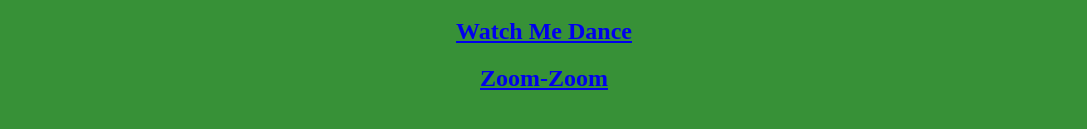
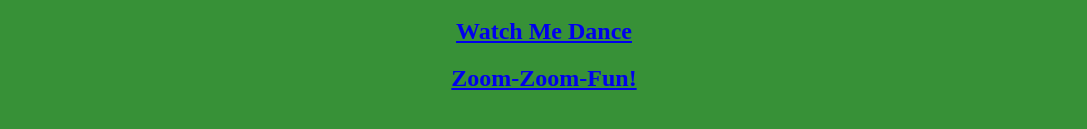
Before and after one commit to CSCKhanna/CSCKhanna.github.io, a plain HTML site: page javascripts.html in a window 1280 px wide. Shown: the part 643-772 px from the top of the page, without its empty margins (96-1183 px from the left). Drawn offline with Linux system fonts and the light colour scheme; a script that the page names is missing.

Commit message:
Update javascripts.html

```diff
--- a/javascripts.html
+++ b/javascripts.html
@@ -59,6 +59,6 @@ td {
         <script src="https://www.khanacademy.org/computer-programming/khanna_bitmoji/6681075194707968/embed.js?editor=no&buttons=no&author=no&embed=yes"></script>
         <h2><a href="https://www.khanacademy.org/computer-programming/khanna_dancing_bitmoji/6486811693203456">Watch Me Dance</a></h2>
         <script src="https://www.khanacademy.org/computer-programming/khanna_dancing_bitmoji/6486811693203456/embed.js?editor=no&buttons=no&author=no&embed=yes"></script>
-        <h2><a href="https://www.khanacademy.org/computer-programming/khanna_racing_bitmoji/6193198249721856">Zoom-Zoom</a></h2>
+        <h2><a href="https://https://www.khanacademy.org/computer-programming/khanna_racing_bitmojifun/5605658950025216">Zoom-Zoom-Fun!</a></h2>
         <script src="https://www.khanacademy.org/computer-programming/khanna_racing_bitmoji/6193198249721856/embed.js?editor=no&buttons=no&author=no&embed=yes"></script></p> </div>
 </body>
```
